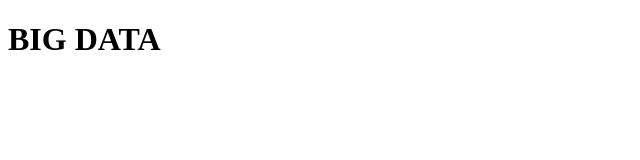
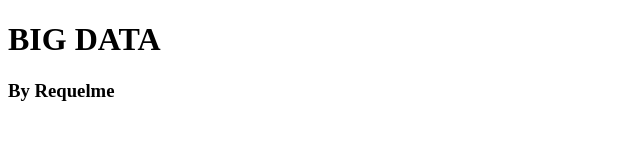
Before and after one commit to brianinhu/pruebita2, a plain HTML site: page index.html in a window 1280 px wide. Shown: the whole page, without its empty margins (0-640 px from the left). Drawn offline with Linux system fonts and the light colour scheme.

Commit message:
Modified file

```diff
--- a/index.html
+++ b/index.html
@@ -8,5 +8,6 @@
 </head>
 <body>
     <h1>BIG DATA</h1>
+    <h3>By Requelme</h3>
 </body>
 </html>
```
